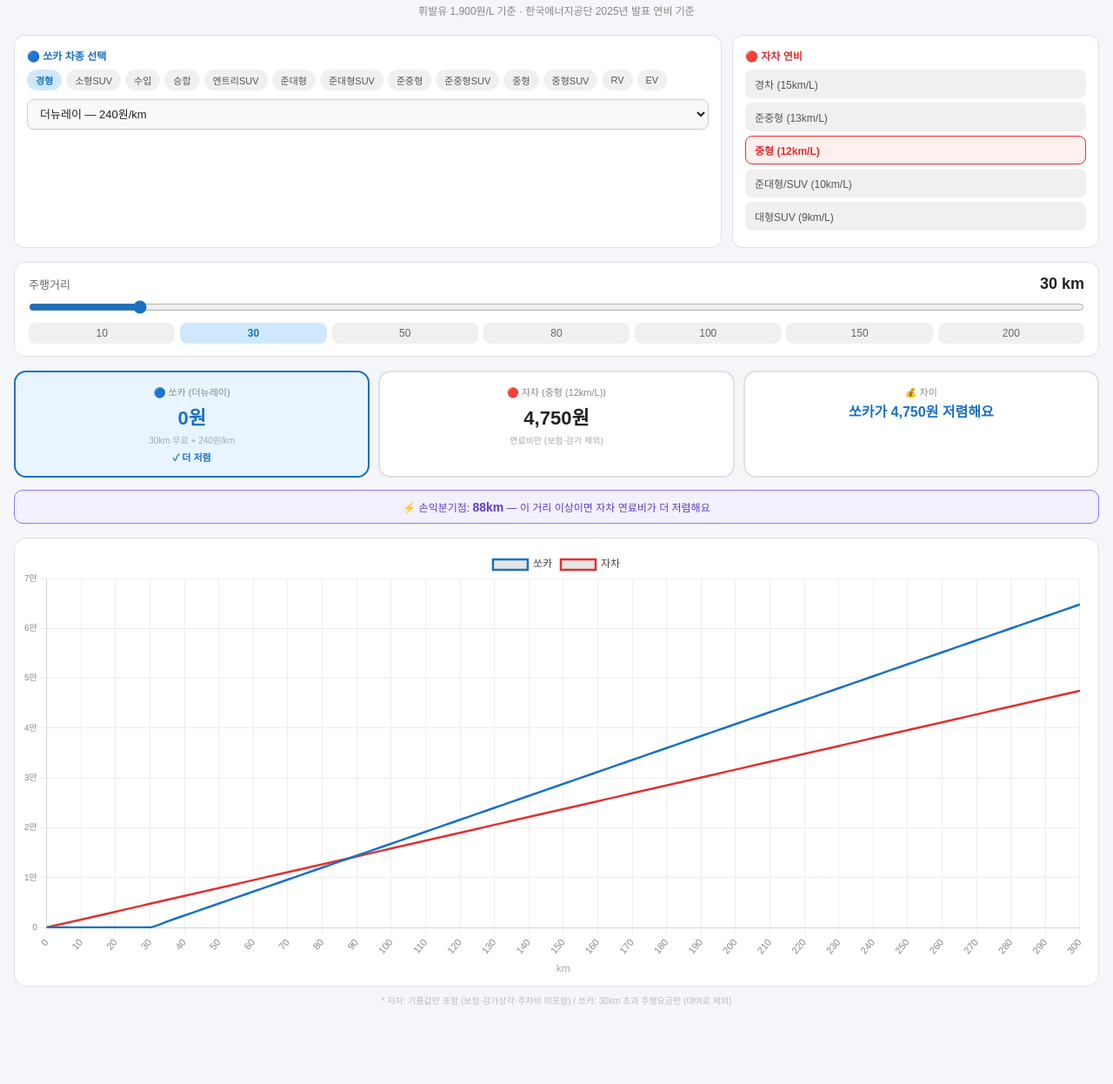
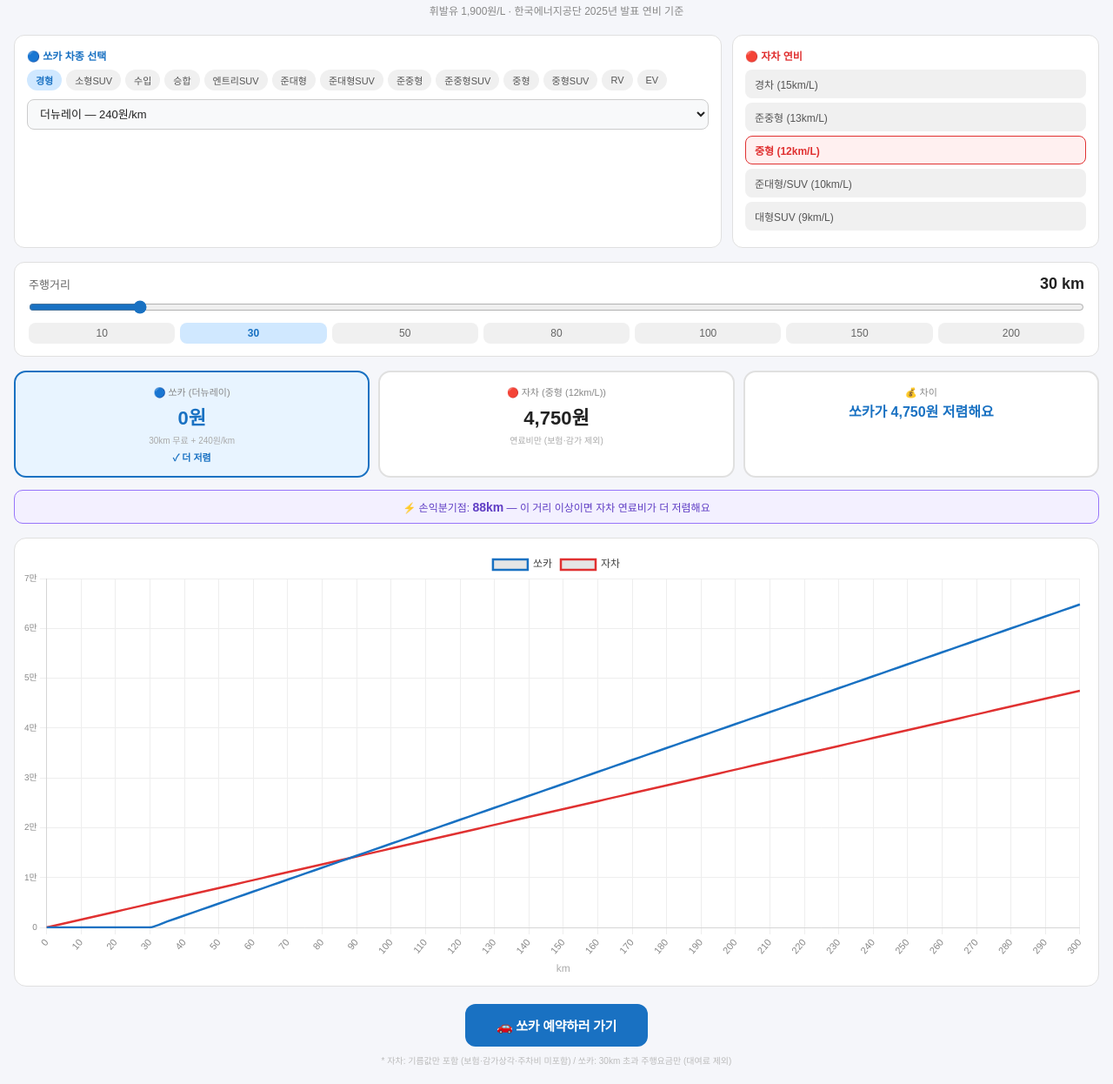
Before and after one commit to limgonee-web/socar-vs-mycar, a plain HTML site: page index.html in a window 1280 px wide. Shown: the part 48-1294 px from the top of the page at 87% size. Before the commit the page ends 1225 px from the top, so only its background shows below. Drawn offline with nearby package versions, Linux system fonts and the light colour scheme.

Commit message:
Update index.html

```diff
--- a/index.html
+++ b/index.html
@@ -47,7 +47,7 @@
 </head>
 <body>
   <h2>🚗 쏘카 vs 자차 주행비용 비교</h2>
-  <p class="sub">휘발유 1,900원/L 기준 · 한국에너지공단 2025년 발표 연비 기준</p>
+  <p class="sub">휘발유 1,900원/L · 한국에너지공단 2025년 발표 연비 기준</p>
 
   <div class="row">
     <div class="card flex2">
@@ -73,6 +73,13 @@
   <div class="result-row" id="resultRow"></div>
   <div id="bepBox"></div>
   <div class="chart-wrap"><canvas id="myChart" height="120"></canvas></div>
+  <div style="text-align:center;margin-top:20px;margin-bottom:8px;">
+    <a href="https://www.socar.kr/?airbridge_deeplink=https%3A%2F%2Fwww.socar.kr%2F&airbridge_referrer=airbridge%3Dtrue%26event_uuid%3D408d96bc-89ed-4d6d-ba5f-566d30884b26%26client_id%3D14ce41c9-727c-4c03-ad83-98b552623296%26channel%3Dairbridge.websdk%26referrer_timestamp%3D1771982367250"
+      target="_blank"
+      style="display:inline-block;background:#1971c2;color:#fff;font-size:15px;font-weight:700;padding:14px 36px;border-radius:12px;text-decoration:none;letter-spacing:-0.3px;">
+      🚗 쏘카 예약하러 가기
+    </a>
+  </div>
   <p class="foot">* 자차: 기름값만 포함 (보험·감가상각·주차비 미포함) / 쏘카: 30km 초과 주행요금만 (대여료 제외)</p>
 
 <script>
```
